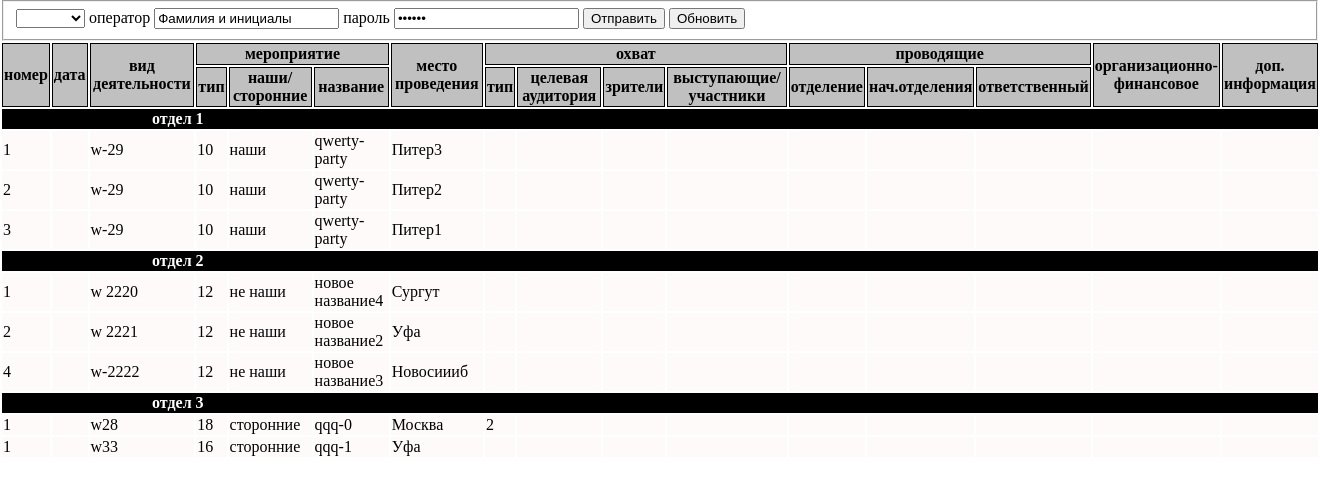
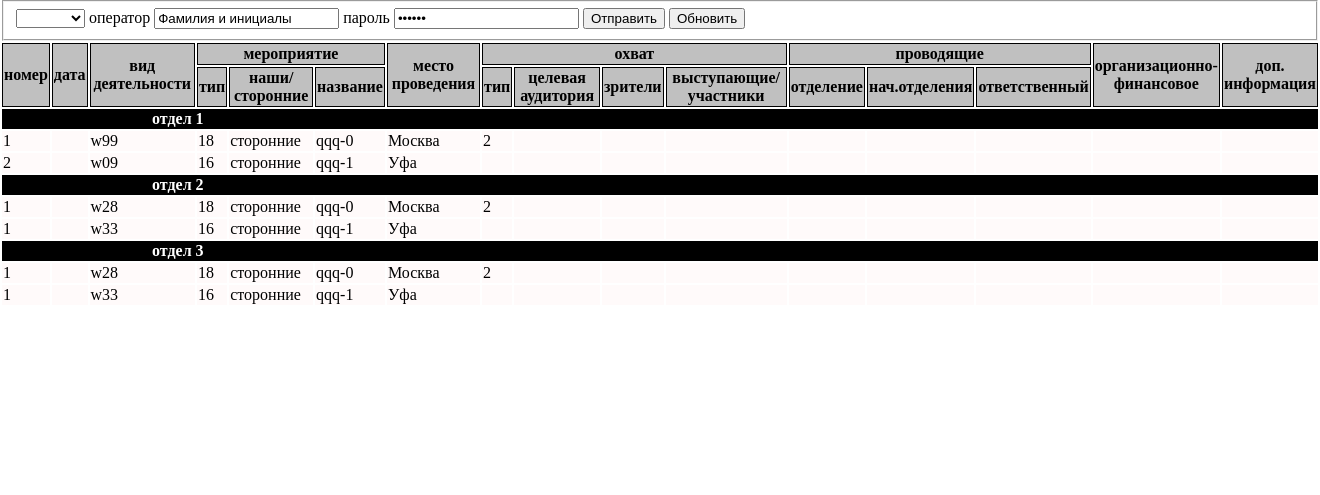
Before and after one commit to Jourando/Balakirevka, a PHP site: page /sh_tab_xls_v7.htm in a window 1320 px wide. Shown: the top 495 px of the page. Run offline with PHP 8.4, Linux system fonts and the light colour scheme.

Commit message:
Fixing 1 (renumerate)
Renumerate items in JS Data

```diff
--- a/depart1.js
+++ b/depart1.js
@@ -1,4 +1,3 @@
 var d1 = new Array();
-d1[1]='1||w-29|10|наши|qwerty-party|Питер3||||||||||';
-d1[2]='2||w-29|10|наши|qwerty-party|Питер2||||||||||';
-d1[3]='3||w-29|10|наши|qwerty-party|Питер1||||||||||';
+d1[1]=' 1||w99|18|сторонние|qqq-0|Москва|2||||||||';
+d1[2]=' 2||w09|16|сторонние|qqq-1|Уфа|||||||||';
--- a/depart2.js
+++ b/depart2.js
@@ -1,5 +1,3 @@
 var d2 = new Array();
-d2[1]='1||w 2220|12|не наши|новое название4|Сургут||||||||||';
-d2[2]='2||w 2221|12|не наши|новое название2|Уфа||||||||||';
-d2[3]='3||w-2222|12|не наши|новое название3|Инта||||||||||';
-d2[3]='4||w-2222|12|не наши|новое название3|Новосиииб||||||||||';
+d2[1]='1||w28|18|сторонние|qqq-0|Москва|2|||||||||';
+d2[2]='1||w33|16|сторонние|qqq-1|Уфа||||||||||';
--- a/sh_tab_xls_v7.htm
+++ b/sh_tab_xls_v7.htm
@@ -405,7 +405,7 @@ XStr=XStr+encodeURIComponent(trText)+'##'+encodeURIComponent(ResStr);
 postUrl(XStr, '1');
 UpdJsData('+');
 f2();
-// document.getElementById('mainTab').removeChild(trx);
+document.getElementById('mainTab').removeChild(trx);
 // Ajax'овая отправка данных: Erase #
 }
 function f7() {
```
Also changed, not shown: writ.php (+10 -0 lines).
